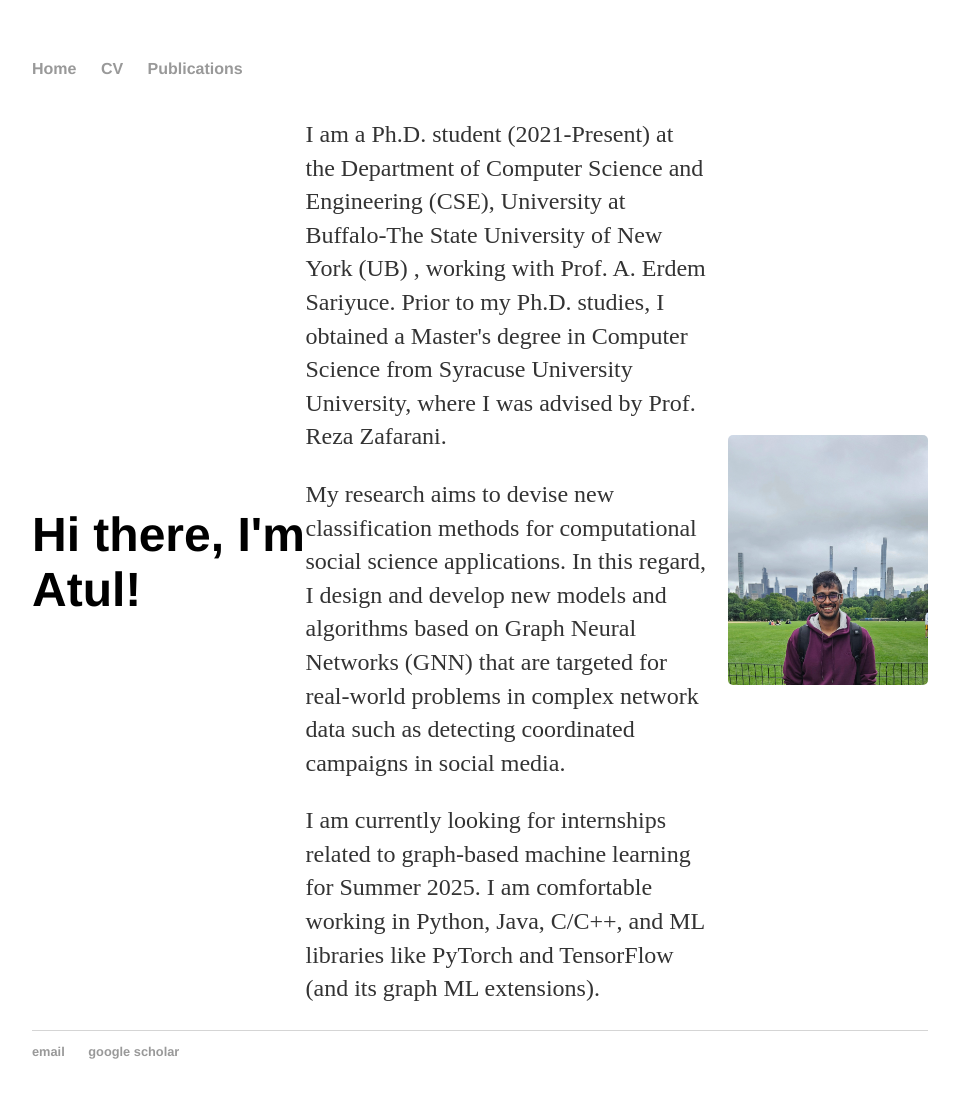
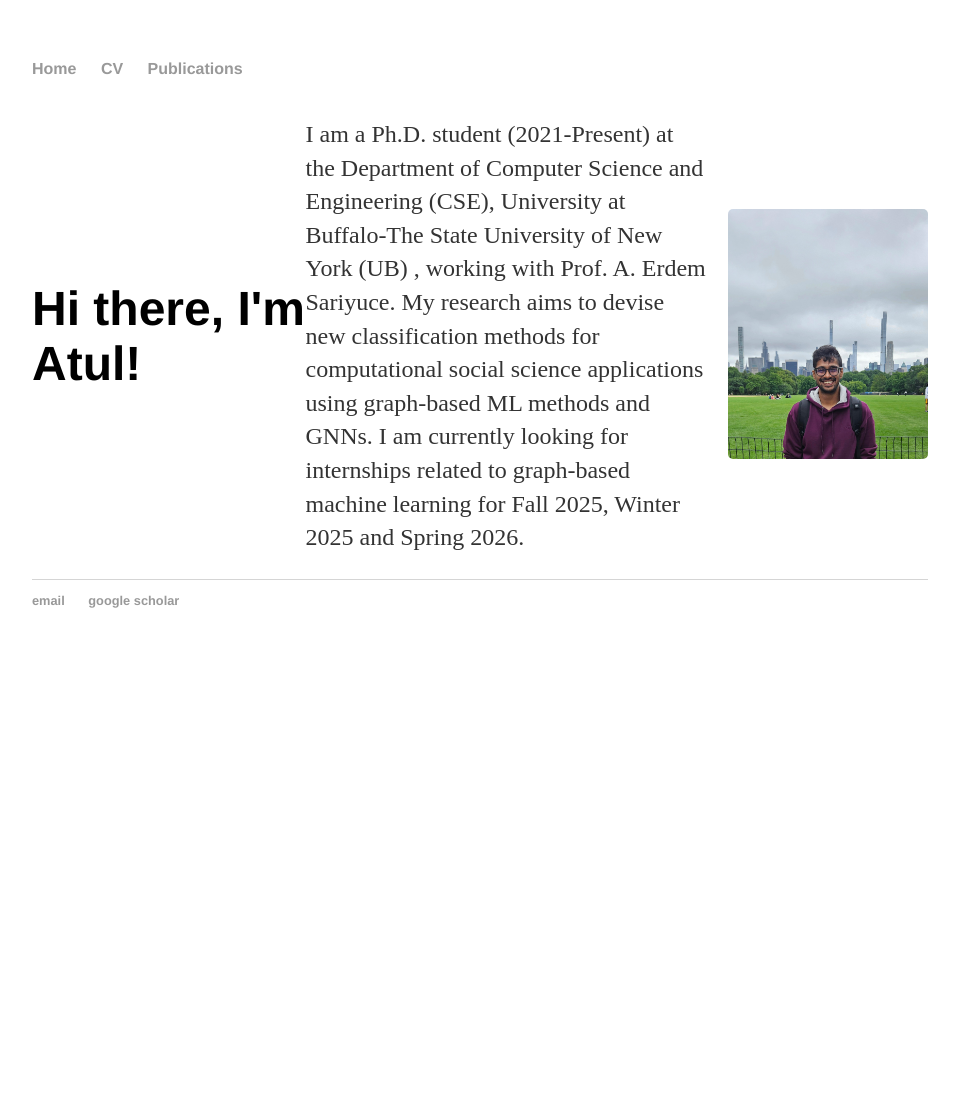
Before and after one commit to atul1234anand/atul1234anand.github.io, a Jekyll site: the page built from index.html, in a window 1280 px wide. Shown: the whole page, without its empty margins (160-1119 px from the left). Built offline with Jekyll 4.4.1, drawn with Linux system fonts in a browser that asks for light colours; after the commit the page ends 900 px from its top, so only the background shows below that.

Commit message:
Update index.html

```diff
--- a/index.html
+++ b/index.html
@@ -9,18 +9,8 @@ title: Atul Anand Gopalakrishnan
         <div class="text">
             <p>
                 I am a Ph.D. student (2021-Present) at the Department of Computer Science and Engineering (CSE), University at Buffalo-The State University of New York (UB) ,
-                working with Prof. A. Erdem Sariyuce. Prior to my Ph.D. studies, I obtained a Master's degree in Computer Science from Syracuse University University, where I was advised by Prof. Reza Zafarani.
-            </p>
-
-            <p>
-                My research aims to devise new classification methods for computational social science applications.
-                In this regard, I design and develop new models and algorithms based on Graph Neural Networks (GNN)
-                that are targeted for real-world problems in complex network data such as detecting coordinated campaigns in social media.
-            </p>
-
-            <p>
-                I am currently looking for internships related to graph-based machine learning for Summer 2025.
-                I am comfortable working in Python, Java, C/C++, and ML libraries like PyTorch and TensorFlow (and its graph ML extensions).
+                working with Prof. A. Erdem Sariyuce. My research aims to devise new classification methods for computational social science applications using graph-based ML methods and GNNs.
+                I am currently looking for internships related to graph-based machine learning for Fall 2025, Winter 2025 and Spring 2026.
             </p>
         </div>
         <div class="profile-pic">
```
